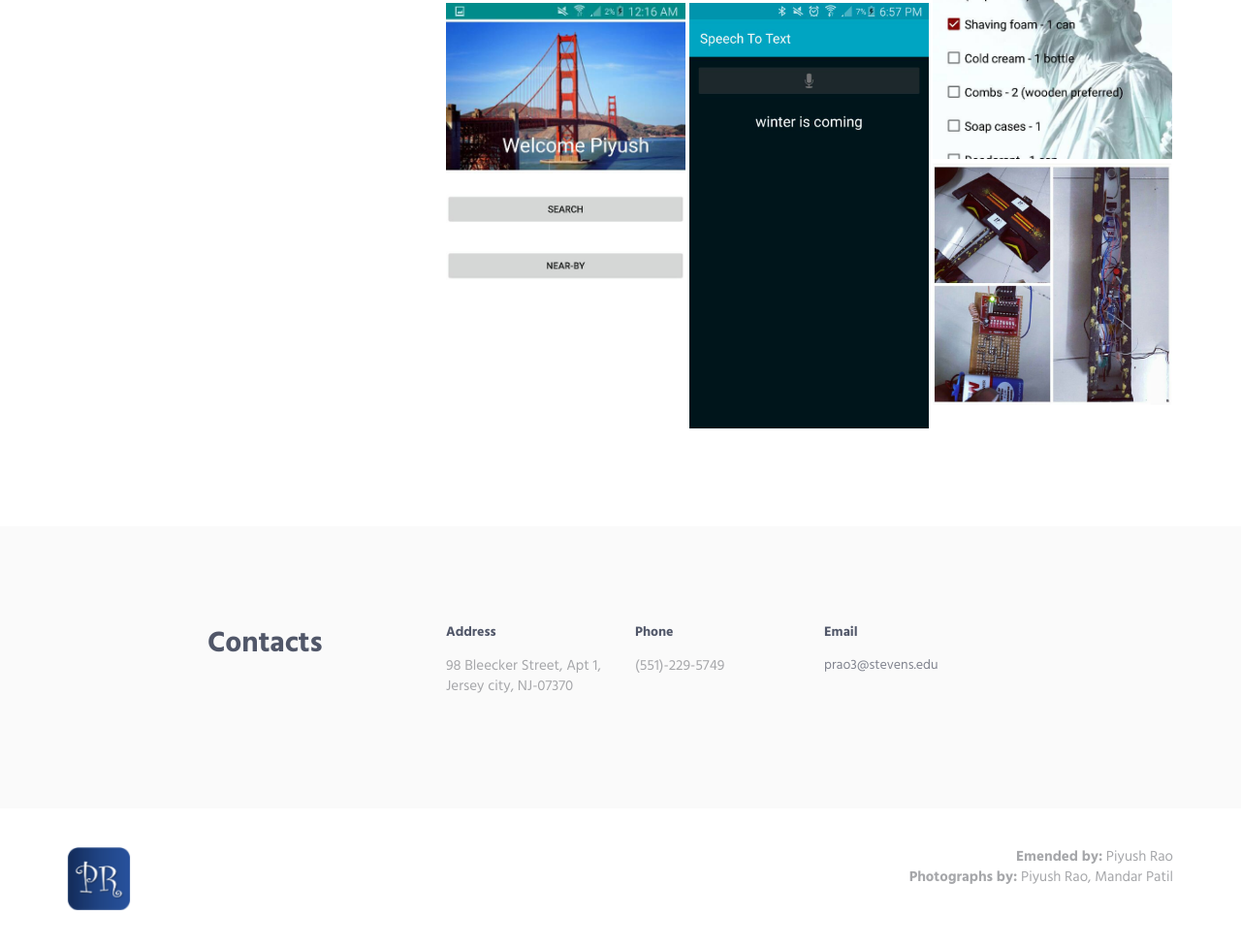
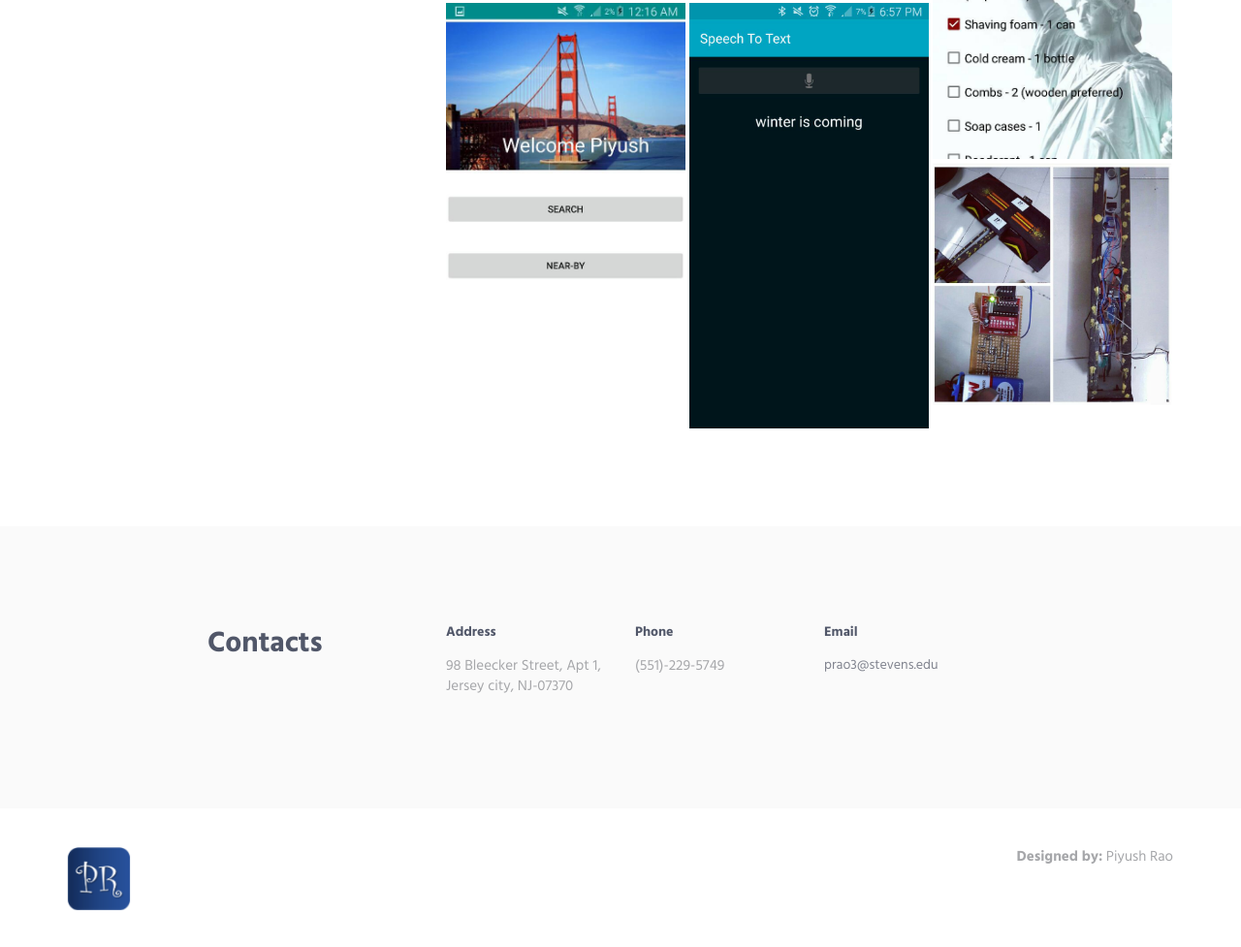
Before and after one commit to raopiyu94/raopiyu94.github.io, a plain HTML site: page index.html in a window 1280 px wide. Shown: the part 3176-4153 px from the top of the page at 97% size. Drawn offline with Linux system fonts and the light colour scheme.

Commit message:
prof update 2

```diff
--- a/index.html
+++ b/index.html
@@ -491,7 +491,7 @@
                         <img class="footer-logo" src="img/piyulogo.png" width = "35" height = "35" alt="Piyush's Logo">
                     </div>
                     <div class="col-xs-6 text-right sm-text-left">
-                        <p class="margin-b-0"><strong>Emended by:</strong> Piyush Rao <br> <strong>Photographs by:</strong> Piyush Rao, Mandar Patil</p>
+                        <p class="margin-b-0"><strong>Designed by:</strong> Piyush Rao </p>
                     </div>
                 </div>
                 <!--// end row -->
```
